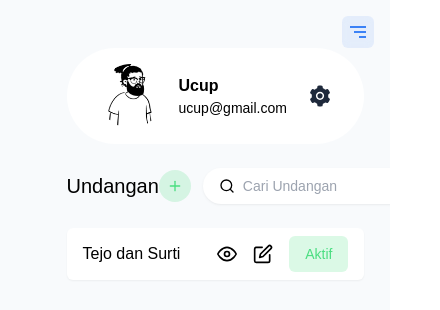
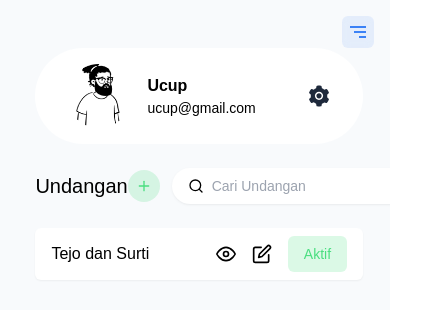
Before and after one commit to rianmz-genz/weddingnesia, a Next.js app: page /dashboard/invitations in a window 390 px wide. Shown: the top 310 px of the page, 440 px wide, since content can reach past the window. Built offline with nearby package versions, Linux system fonts and the light colour scheme.

Commit message:
responsif

```diff
--- a/components/layout/DashboardUser.js
+++ b/components/layout/DashboardUser.js
@@ -7,7 +7,7 @@ const DashboardUser = ({ children }) => {
     <div className="w-full min-h-screen bg-slate-50/90 flex justify-center items-center">
       <div className="w-2/12 max-md:hidden h-screen"></div>
       <NavbarUser />
-      <div className="w-10/12 mx-auto min-h-screen mr-3 pt-12">
+      <div className="md:w-10/12 w-11/12 mx-auto min-h-screen mr-3 pt-12">
         <ProfileCard />
         {children}
       </div>
```
